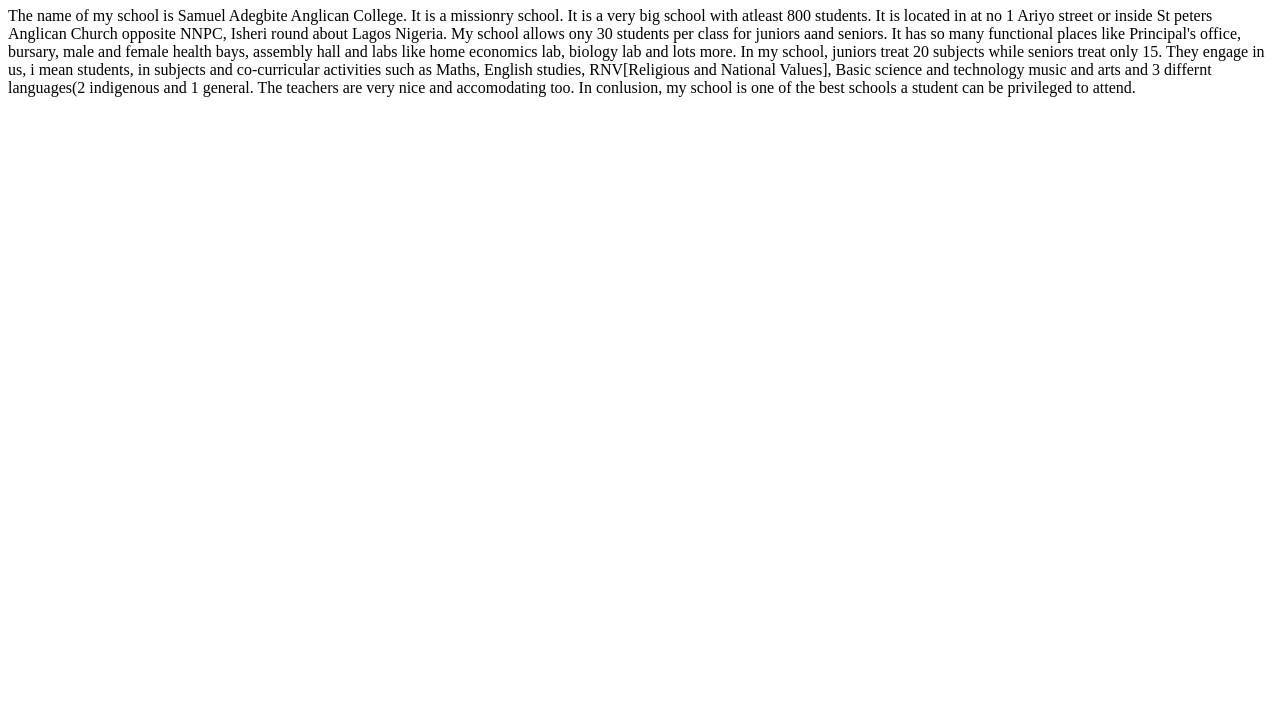
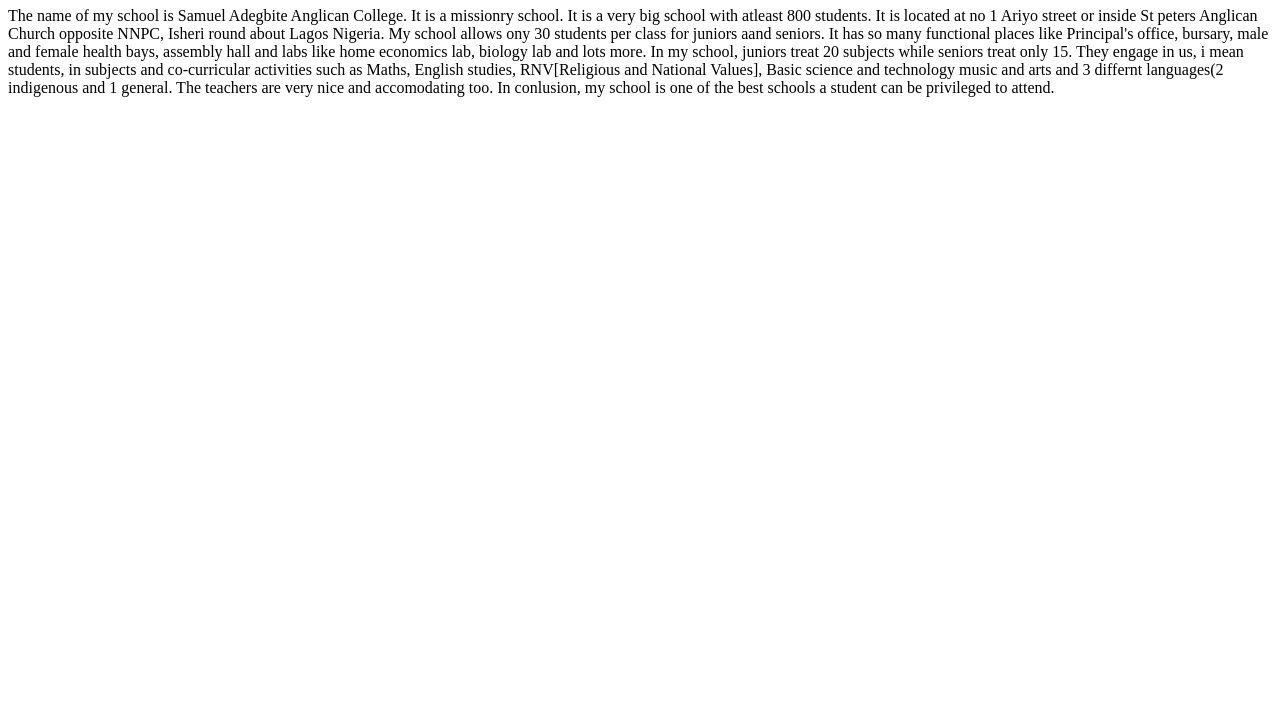
Before and after one commit to Mosinmiloluwa03/project-2, a plain HTML site: page index.html in a window 1280 px wide. Shown: the part 73-800 px from the top of the page. Drawn offline with Linux system fonts and the light colour scheme.

Commit message:
project Html Element

```diff
--- a/index.html
+++ b/index.html
@@ -7,6 +7,6 @@
 </head>
 <body>
     <h1>Samuel Adegbite Anglican College</h1>
-    <p> The name of my school is Samuel Adegbite Anglican College. It is a missionry school. It is a very big school with atleast 800 students. It is located in at no 1 Ariyo street or inside St peters Anglican Church opposite NNPC, Isheri round about Lagos Nigeria. My school allows ony 30 students per class for juniors aand seniors. It has so many functional places like Principal's office, bursary, male and female health bays, assembly hall and labs like home economics lab, biology lab and lots more. In my school, juniors treat 20 subjects while seniors treat only 15. They engage in us, i mean students, in subjects and co-curricular activities such as Maths, English studies, RNV[Religious and National Values], Basic science and technology music and arts and 3 differnt languages(2 indigenous and 1 general. The teachers are very nice and accomodating too. In conlusion, my school is one of the best schools a student can be privileged to attend.</p>
+    <p> The name of my school is Samuel Adegbite Anglican College. It is a missionry school. It is a very big school with atleast 800 students. It is located at no 1 Ariyo street or inside St peters Anglican Church opposite NNPC, Isheri round about Lagos Nigeria. My school allows ony 30 students per class for juniors aand seniors. It has so many functional places like Principal's office, bursary, male and female health bays, assembly hall and labs like home economics lab, biology lab and lots more. In my school, juniors treat 20 subjects while seniors treat only 15. They engage in us, i mean students, in subjects and co-curricular activities such as Maths, English studies, RNV[Religious and National Values], Basic science and technology music and arts and 3 differnt languages(2 indigenous and 1 general. The teachers are very nice and accomodating too. In conlusion, my school is one of the best schools a student can be privileged to attend.</p>
 </body>
 </html>
```
